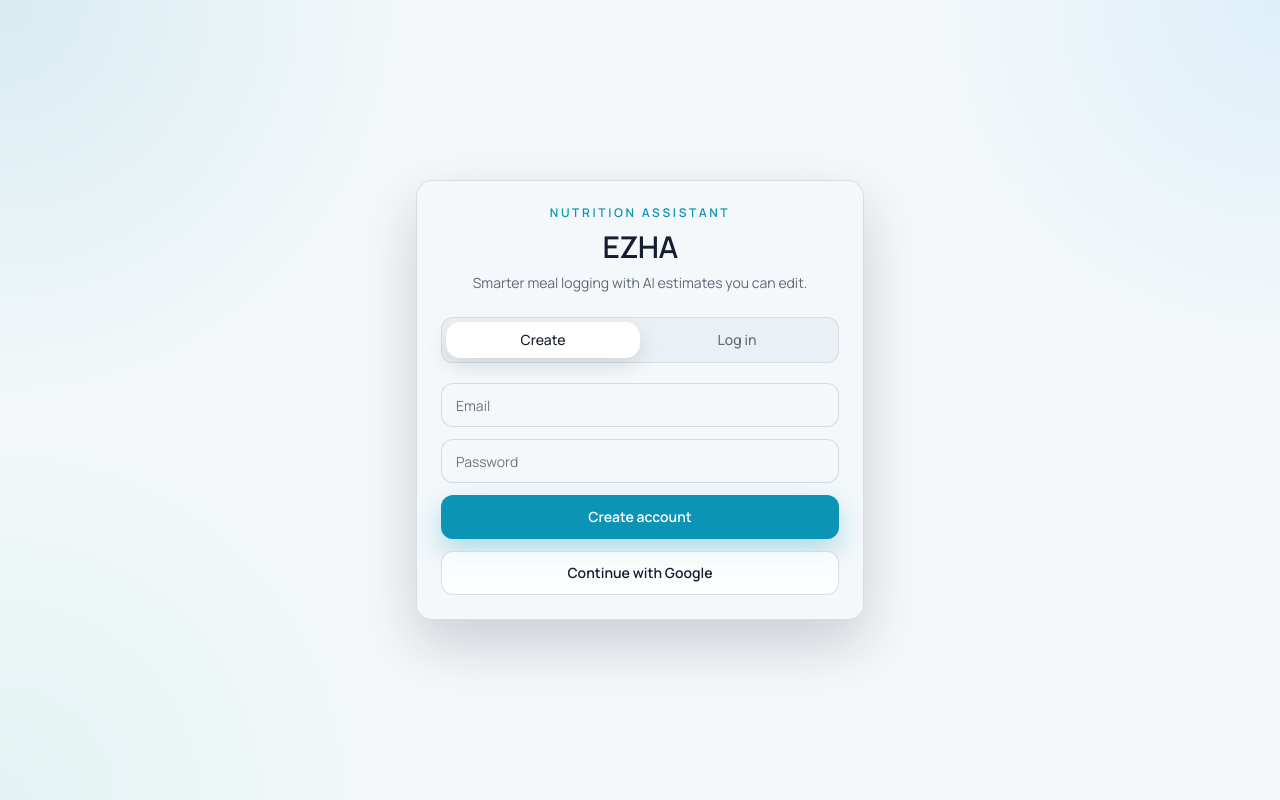
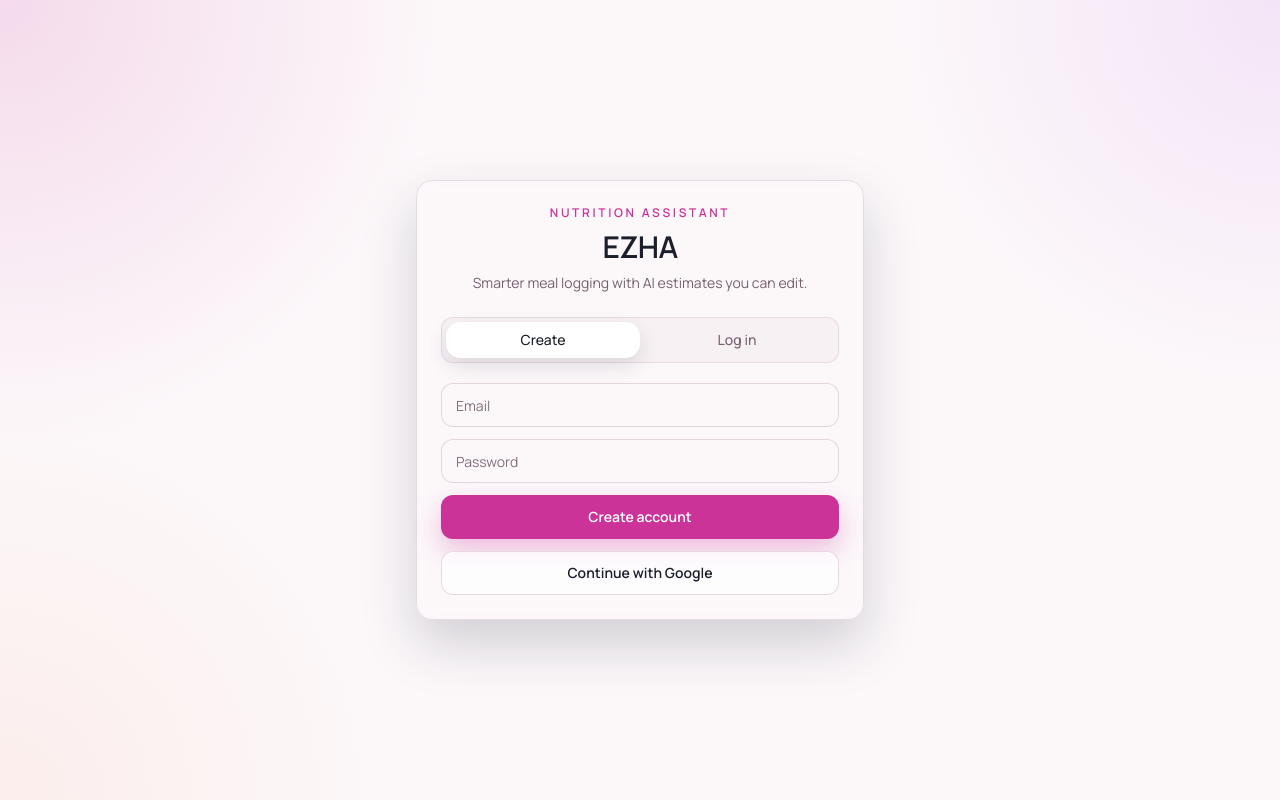
Before and after one commit to Darinskay/ezha-pwa, a Vue app: page /auth in a window 1280 px wide. Built offline with nearby package versions, Linux system fonts and the light colour scheme; no server answers; what @tanstack/vue-query would draw is missing.

Commit message:
Add Netlify config and update brand color palette

```diff
--- a/src/style.css
+++ b/src/style.css
@@ -5,37 +5,37 @@
 @tailwind utilities;
 
 :root {
-  --background: 204 38% 97%;
-  --foreground: 224 32% 14%;
+  --background: 320 32% 98%;
+  --foreground: 228 24% 14%;
   --card: 0 0% 100%;
-  --card-foreground: 224 32% 14%;
-  --primary: 192 88% 38%;
+  --card-foreground: 228 24% 14%;
+  --primary: 320 60% 50%;
   --primary-foreground: 0 0% 100%;
-  --secondary: 204 34% 92%;
-  --secondary-foreground: 225 24% 20%;
-  --muted: 204 30% 93%;
-  --muted-foreground: 220 10% 42%;
-  --border: 211 26% 84%;
-  --input: 211 26% 84%;
-  --ring: 192 88% 38%;
+  --secondary: 318 32% 94%;
+  --secondary-foreground: 320 24% 22%;
+  --muted: 320 24% 95%;
+  --muted-foreground: 320 10% 42%;
+  --border: 320 22% 85%;
+  --input: 320 22% 85%;
+  --ring: 320 62% 46%;
   --destructive: 0 74% 52%;
   --destructive-foreground: 0 0% 98%;
 }
 
 .dark {
-  --background: 218 28% 11%;
-  --foreground: 214 35% 94%;
-  --card: 220 29% 13%;
-  --card-foreground: 214 35% 94%;
-  --primary: 189 84% 52%;
-  --primary-foreground: 220 40% 10%;
-  --secondary: 220 20% 19%;
-  --secondary-foreground: 214 35% 94%;
-  --muted: 220 19% 20%;
-  --muted-foreground: 216 15% 72%;
-  --border: 220 19% 24%;
-  --input: 220 19% 24%;
-  --ring: 189 84% 52%;
+  --background: 319 20% 10%;
+  --foreground: 316 24% 94%;
+  --card: 318 19% 13%;
+  --card-foreground: 316 24% 94%;
+  --primary: 320 66% 60%;
+  --primary-foreground: 318 28% 11%;
+  --secondary: 318 15% 20%;
+  --secondary-foreground: 316 20% 93%;
+  --muted: 318 15% 22%;
+  --muted-foreground: 318 11% 72%;
+  --border: 318 14% 27%;
+  --input: 318 14% 27%;
+  --ring: 320 66% 60%;
   --destructive: 0 63% 45%;
   --destructive-foreground: 0 0% 98%;
 }
@@ -55,9 +55,16 @@ body {
   margin: 0;
   background-color: hsl(var(--background));
   background-image:
-    radial-gradient(circle at 0% 0%, hsl(var(--primary) / 0.12), transparent 28%),
-    radial-gradient(circle at 100% 0%, hsl(203 90% 52% / 0.1), transparent 24%),
-    radial-gradient(circle at 0% 100%, hsl(172 74% 41% / 0.08), transparent 26%);
+    radial-gradient(circle at 0% 0%, hsl(var(--primary) / 0.15), transparent 30%),
+    radial-gradient(circle at 100% 0%, hsl(283 70% 56% / 0.11), transparent 26%),
+    radial-gradient(circle at 0% 100%, hsl(16 88% 63% / 0.08), transparent 28%);
+}
+
+.dark body {
+  background-image:
+    radial-gradient(circle at 0% 0%, hsl(var(--primary) / 0.22), transparent 34%),
+    radial-gradient(circle at 100% 0%, hsl(272 70% 52% / 0.17), transparent 30%),
+    radial-gradient(circle at 0% 100%, hsl(338 72% 45% / 0.16), transparent 34%);
 }
 
 ::selection {
```
Also changed, not shown: 1 other file (tests, documents, lock files or other folders).
